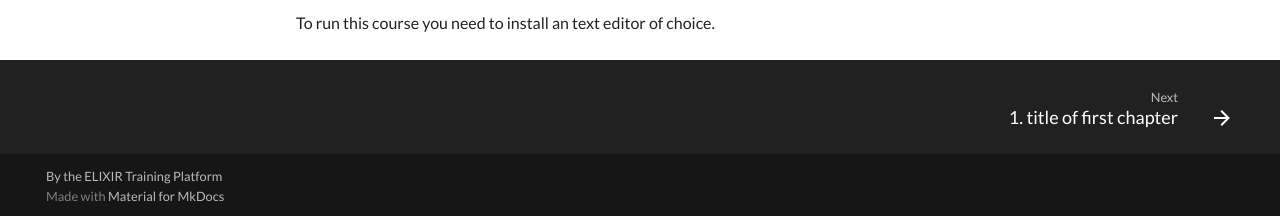
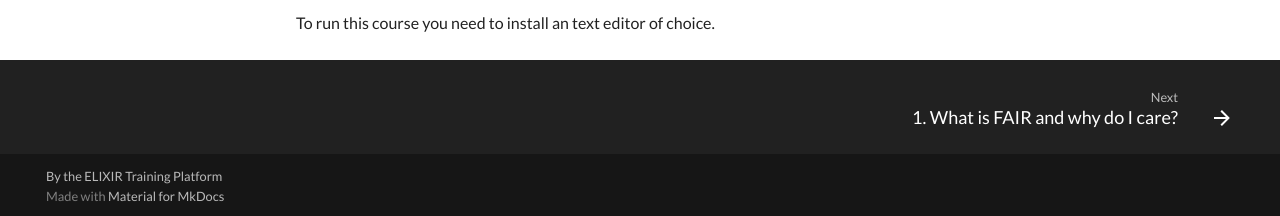
Before and after one commit to elixir-europe-training/ELIXIR-TrP-FAIR-Material-By-Design, an MkDocs documentation site: the page built from docs/index.md, in a window 1280 px wide and 900 px high, scrolled down 1027 px. Shown: the part 681-897 px from the top of the window. Built offline with MkDocs 1.6.1 and Material for MkDocs 9.7.7, drawn with Linux system fonts in a browser that asks for light colours; comment, search, counter and statistics services are not loaded; some of the changed lines change nothing that is shown.

Commit message:
Update mkdocs.yml

```diff
--- a/mkdocs.yml
+++ b/mkdocs.yml
@@ -3,8 +3,14 @@
 nav:
     - About: index.md
     - Course Content:
-      - "1. title of first chapter": chapters/chapter_01.md
-      - "2. title of second chapter": chapters/chapter_02.md
+      - "1. What is FAIR and why do I care?": chapters/chapter_01.md
+      - "2. Planning and Designing a FAIR training": chapters/chapter_02.md
+      - "3. How to host your training": chapters/chapter_03.md
+      - "4. Training material formats and interoperability": chapters/chapter_04.md
+      - "5. Acknowledgements, a comprehensive perspective": chapters/chapter_05.md
+      - "6. Put on your producer hat: considerations for FAIR video material": chapters/chapter_06.md
+      - "7. Metadata and Findability": chapters/chapter_07.md
+      - "8. Releases and use of unique identifiers": chapters/chapter_08.md
       - "References": chapters/references.md
     - "Follow up training": follow_up_training.md
 
```
